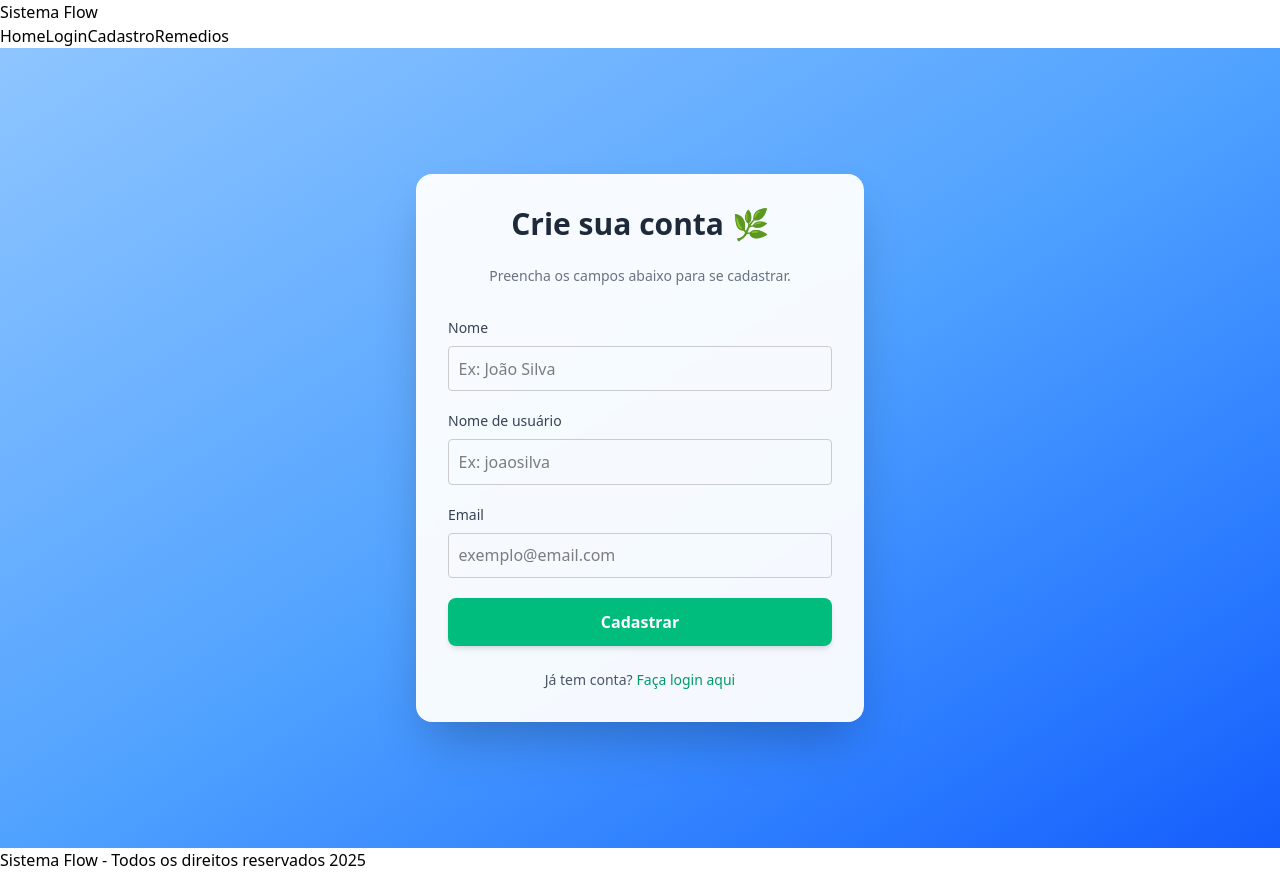
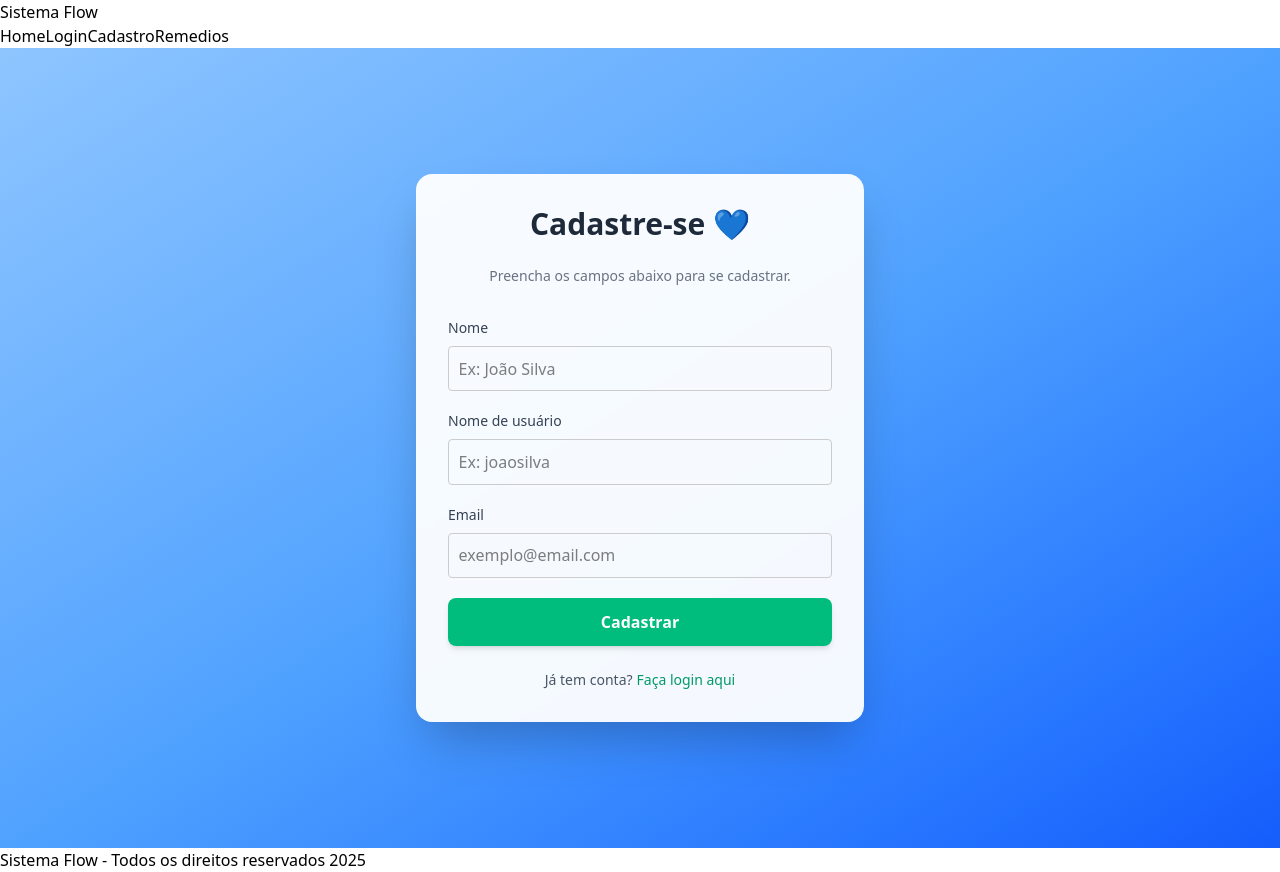
Before and after one commit to 1TDSPH-25/sistema-flow, a React (Vite) app: page /cadastro in a window 1280 px wide. Built offline with nearby package versions, Linux system fonts and the light colour scheme.

Commit message:
Modifica titulo da pagina de cadastro

```diff
--- a/src/routes/Cadastro/index.tsx
+++ b/src/routes/Cadastro/index.tsx
@@ -11,7 +11,7 @@ export default function PaginaCadastro() {
     <div className="min-h-screen flex items-center justify-center bg-gradient-to-br from-blue-300 via-blue-400 to-blue-600 p-4">
       <div className="bg-white/95 backdrop-blur-sm p-8 rounded-2xl shadow-2xl w-full max-w-md transition-all hover:shadow-blue-300/50">
         <h1 className="text-3xl font-bold text-center mb-6 text-gray-800">
-          Crie sua conta 🌿
+          Cadastre-se 💙
         </h1>
         <p className="text-center text-gray-500 mb-8 text-sm">
           Preencha os campos abaixo para se cadastrar.
```
